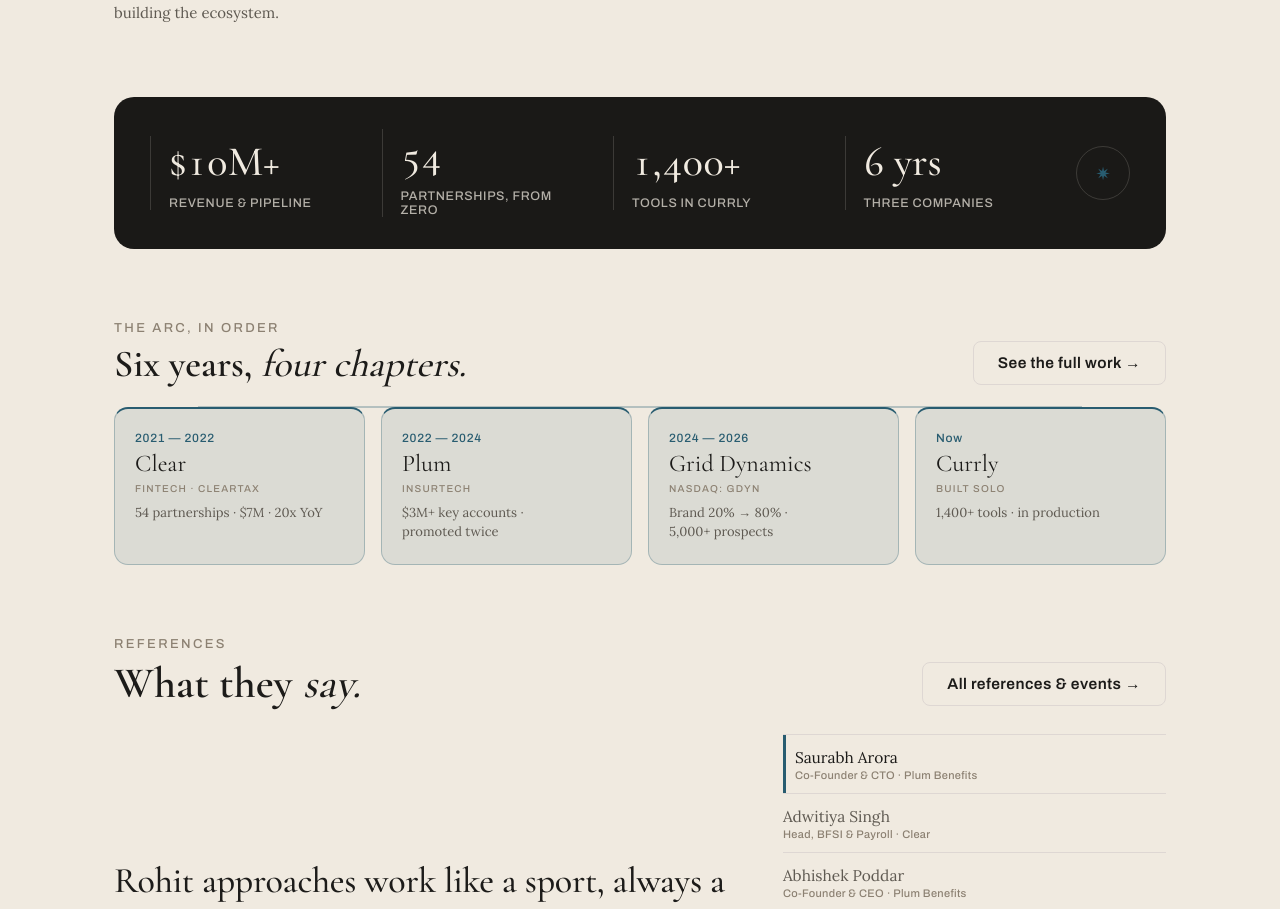
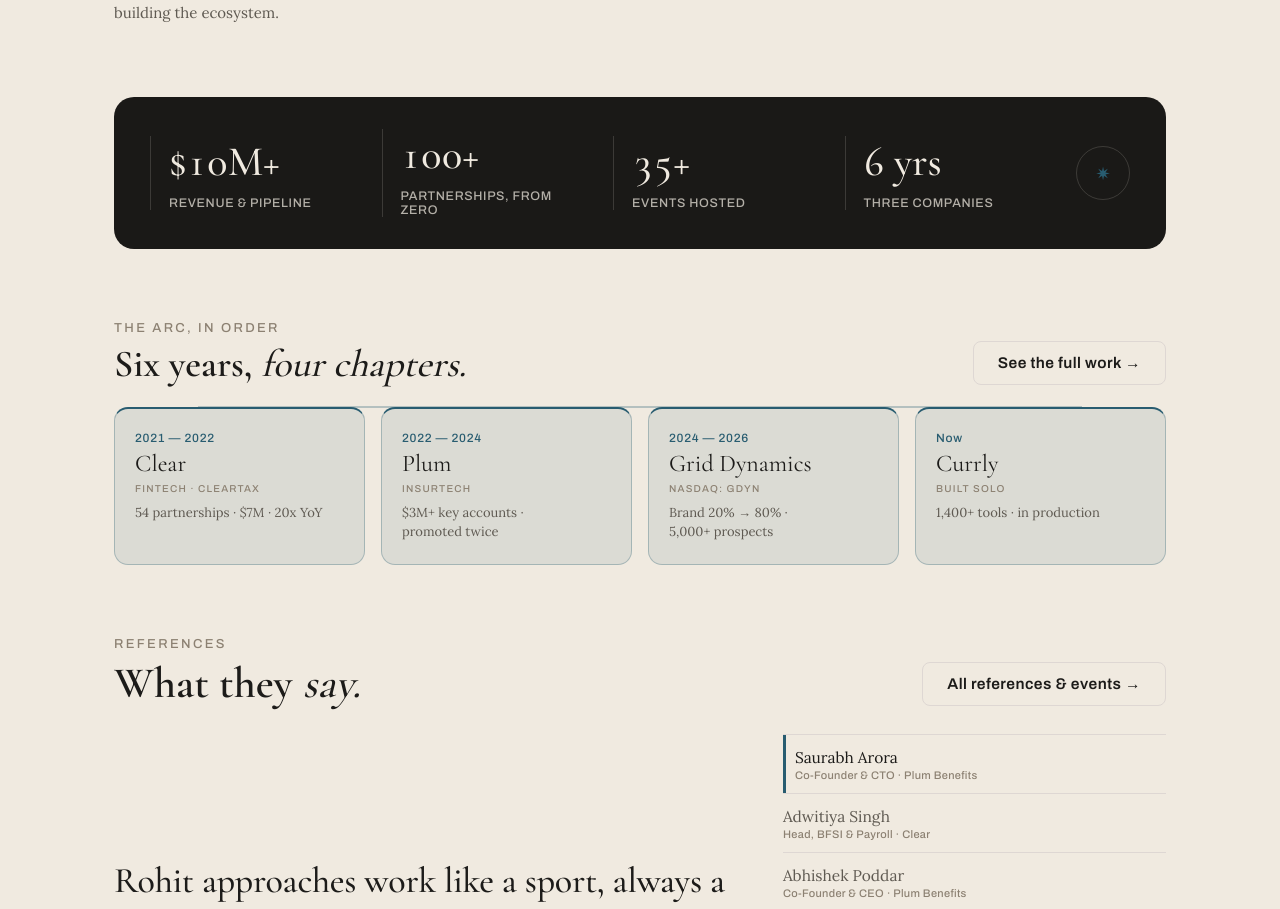
Before and after one commit to rohit1703/rohit-executive-portfolio, a Next.js app: page / in a window 1280 px wide. Shown: the part 1760-2669 px from the top of the page. Built offline with nearby package versions, Linux system fonts and the light colour scheme.

Commit message:
content(home): update stat band — 100+ partnerships, 35+ events hosted
Was 54 partnerships / 1,400+ tools; now 100+ partnerships from zero
(ClearTax 54 + Plum 50+) and 35+ events hosted. $10M+ and 6 yrs unchanged.

```diff
--- a/app/page.tsx
+++ b/app/page.tsx
@@ -11,8 +11,8 @@
 
 const STATS: [string, string][] = [
   ['$10M+', 'Revenue & pipeline'],
-  ['54', 'Partnerships, from zero'],
-  ['1,400+', 'Tools in Currly'],
+  ['100+', 'Partnerships, from zero'],
+  ['35+', 'Events hosted'],
   ['6 yrs', 'Three companies'],
 ];
 
```
Also changed, not shown: 1 other file (tests, documents, lock files or other folders).
